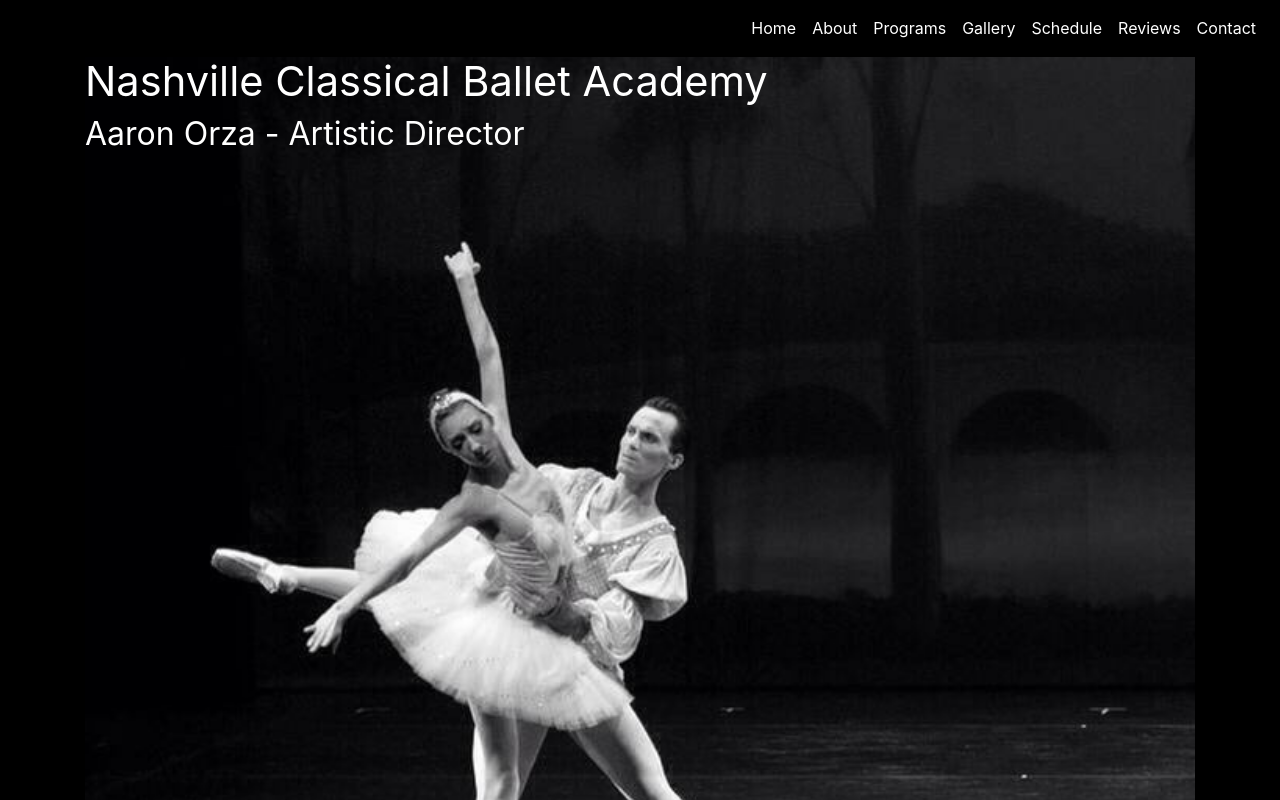
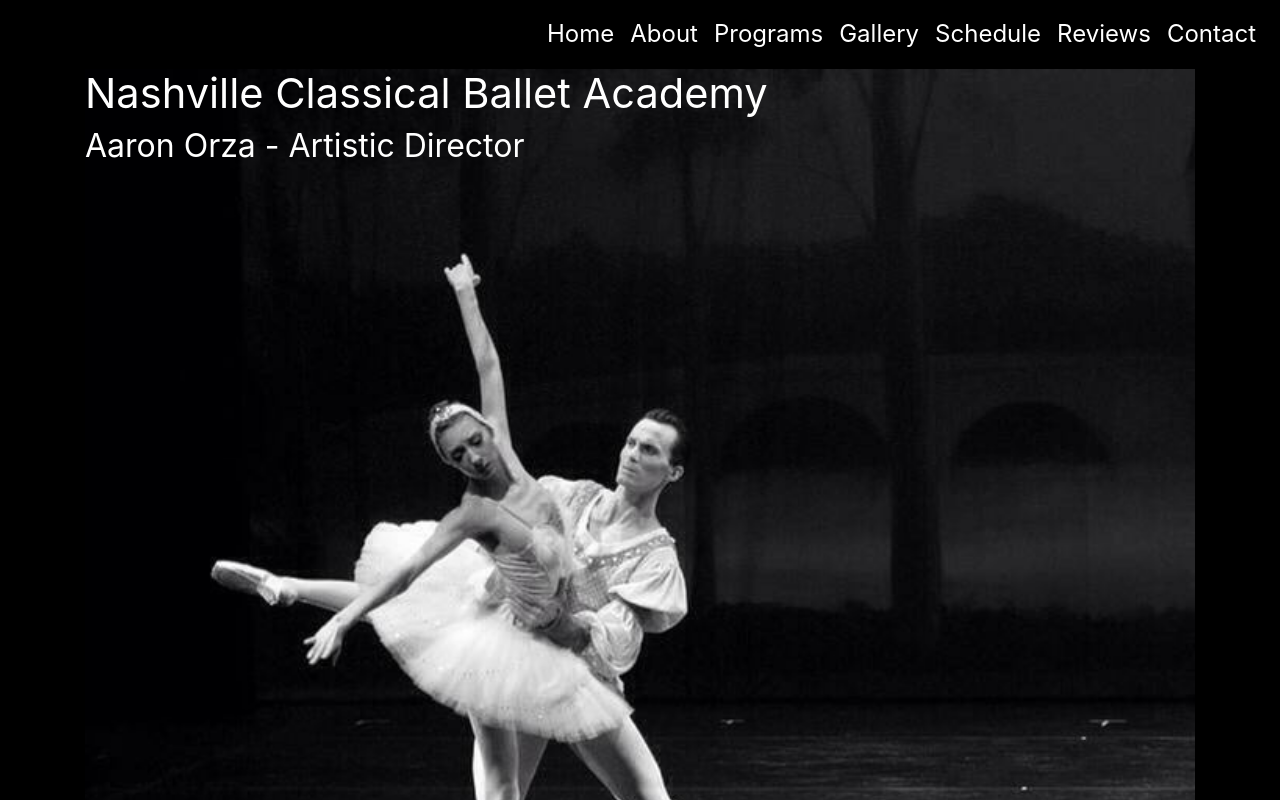
Before and after one commit to GrailsoftTechnologies/cp-ncba, a React (Create React App) app: page / in a window 1280 px wide. Shown: the top 800 px of the page. Built offline with nearby package versions, Linux system fonts and the light colour scheme.

Commit message:
added media query for navbar

```diff
--- a/src/components/NavBar/styles.css
+++ b/src/components/NavBar/styles.css
@@ -34,11 +34,11 @@
   margin-left: 5vw;
 }
 .menuItem{
-  font-size: 2vh;
+  font-size: 1.5rem;
 }
-/*
-@media (max-width: 991px) {
-  .desktop-only {
-      display:none !important;
-  }
-} */
+
+@media (max-width: 767.98px) {
+	.menuItem{
+	  font-size: 1rem;
+	}
+}
```
